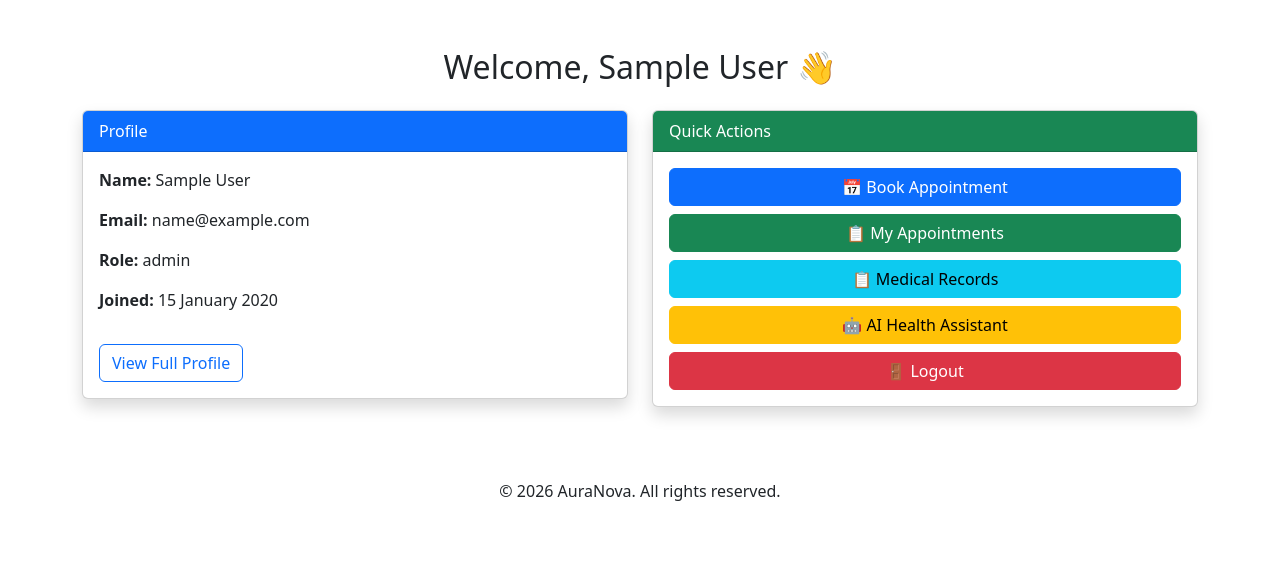
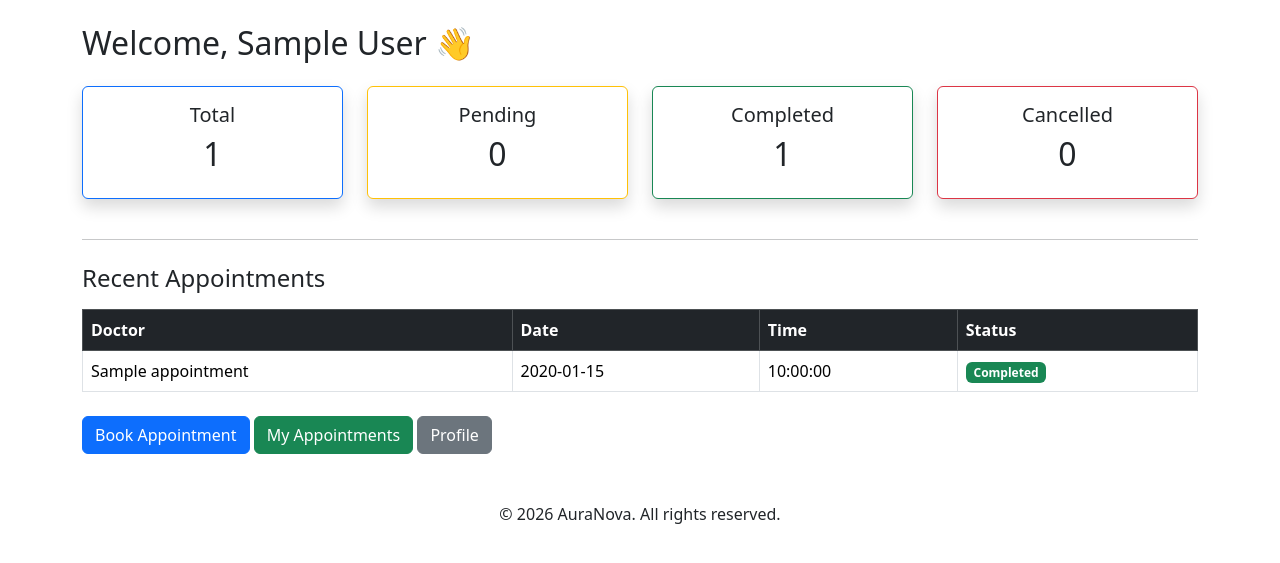
Before and after one commit to chandanachandanan34-ui/AuraNova, a Flask app: page /patient/dashboard in a window 1280 px wide. Shown: the part 56-619 px from the top of the page. Run offline with Flask 3, Linux system fonts and the light colour scheme; a user stored in the database is signed in; tables that the repository leaves empty hold one stand-in row (values such as "Sample post").

Commit message:
Completed Module 7 - Dashboard Statistics

```diff
--- a/app/patient/routes.py
+++ b/app/patient/routes.py
@@ -28,27 +28,35 @@ bp = Blueprint("patient", __name__)
 @login_required
 def dashboard():
     """
-    Display the patient dashboard.
+   Display the patient dashboard.
     """
 
-    total_appointments = Appointment.query.filter_by(
-        patient_id=current_user.id
-    ).count()
+    appointments = (
+        Appointment.query.filter_by(
+            patient_id=current_user.id
+        )
+        .order_by(Appointment.appointment_date.desc())
+        .all()
+    )
 
-    pending_appointments = Appointment.query.filter_by(
-        patient_id=current_user.id,
-        status="Pending"
-    ).count()
+    total_appointments = len(appointments)
 
-    completed_appointments = Appointment.query.filter_by(
-        patient_id=current_user.id,
-        status="Completed"
-    ).count()
+    pending_appointments = sum(
+        1 for appointment in appointments
+        if appointment.status == "Pending"
+    )
 
-    cancelled_appointments = Appointment.query.filter_by(
-        patient_id=current_user.id,
-        status="Cancelled"
-    ).count()
+    completed_appointments = sum(
+        1 for appointment in appointments
+        if appointment.status == "Completed"
+    )
+
+    cancelled_appointments = sum(
+        1 for appointment in appointments
+        if appointment.status == "Cancelled"
+    )
+
+    recent_appointments = appointments[:5]
 
     return render_template(
         "patient/dashboard.html",
@@ -56,9 +64,8 @@ def dashboard():
         pending_appointments=pending_appointments,
         completed_appointments=completed_appointments,
         cancelled_appointments=cancelled_appointments,
+        recent_appointments=recent_appointments,
     )
-
-
 @bp.route("/profile")
 @login_required
 def profile():
--- a/app/templates/patient/dashboard.html
+++ b/app/templates/patient/dashboard.html
@@ -6,101 +6,135 @@ Patient Dashboard
 
 {% block content %}
 
-<div class="container mt-5">
+<div class="container mt-4">
 
-    <h2 class="text-center mb-4">
+    <h2 class="mb-4">
         Welcome, {{ current_user.full_name }} 👋
     </h2>
 
     <div class="row">
 
-        <div class="col-md-6 mb-4">
-
-            <div class="card shadow">
-
-                <div class="card-header bg-primary text-white">
-                    Profile
+        <div class="col-md-3 mb-3">
+            <div class="card text-center border-primary shadow">
+                <div class="card-body">
+                    <h5>Total</h5>
+                    <h2>{{ total_appointments }}</h2>
                 </div>
-
-                <div class="card-body">
-
-                    <p>
-                        <strong>Name:</strong>
-                        {{ current_user.full_name }}
-                    </p>
-
-                    <p>
-                        <strong>Email:</strong>
-                        {{ current_user.email }}
-                    </p>
-
-                    <p>
-                        <strong>Role:</strong>
-                        {{ current_user.role }}
-                    </p>
-
-                    <p>
-                        <strong>Joined:</strong>
-                        {{ current_user.created_at.strftime("%d %B %Y") }}
-                    </p>
-
-                    <a
-                        href="{{ url_for('patient.profile') }}"
-                        class="btn btn-outline-primary mt-3"
-                    >
-                        View Full Profile
-                    </a>
-
-                </div>
-
             </div>
-
         </div>
 
-        <div class="col-md-6 mb-4">
+        <div class="col-md-3 mb-3">
+            <div class="card text-center border-warning shadow">
+                <div class="card-body">
+                    <h5>Pending</h5>
+                    <h2>{{ pending_appointments }}</h2>
+                </div>
+            </div>
+        </div>
 
-            <div class="card shadow">
+        <div class="col-md-3 mb-3">
+            <div class="card text-center border-success shadow">
+                <div class="card-body">
+                    <h5>Completed</h5>
+                    <h2>{{ completed_appointments }}</h2>
+                </div>
+            </div>
+        </div>
 
-                <div class="card-header bg-success text-white">
-                    Quick Actions
+        <div class="col-md-3 mb-3">
+            <div class="card text-center border-danger shadow">
+                <div class="card-body">
+                    <h5>Cancelled</h5>
+                    <h2>{{ cancelled_appointments }}</h2>
                 </div>
+            </div>
+        </div>
 
-                <div class="card-body d-grid gap-2">
+    </div>
 
-                    <a
-                        href="{{ url_for('patient.book_appointment') }}"
-                        class="btn btn-primary"
-                    >
-                        📅 Book Appointment
-                    </a>
+    <hr class="my-4">
 
-                    <a
-    href="{{ url_for('patient.appointments') }}"
-    class="btn btn-success"
->
-    📋 My Appointments
-</a>
+    <h4>Recent Appointments</h4>
 
-                    <button class="btn btn-info">
-                        📋 Medical Records
-                    </button>
+    {% if recent_appointments %}
 
-                    <button class="btn btn-warning">
-                        🤖 AI Health Assistant
-                    </button>
+    <table class="table table-bordered table-hover mt-3">
 
-                    <a
-                        href="{{ url_for('auth.logout') }}"
-                        class="btn btn-danger"
-                    >
-                        🚪 Logout
-                    </a>
+        <thead class="table-dark">
 
-                </div>
+            <tr>
+                <th>Doctor</th>
+                <th>Date</th>
+                <th>Time</th>
+                <th>Status</th>
+            </tr>
 
-            </div>
+        </thead>
 
+        <tbody>
+
+        {% for appointment in recent_appointments %}
+
+            <tr>
+
+                <td>{{ appointment.doctor_name }}</td>
+
+                <td>{{ appointment.appointment_date }}</td>
+
+                <td>{{ appointment.appointment_time }}</td>
+
+                <td>
+
+                    {% if appointment.status == "Pending" %}
+                        <span class="badge bg-warning text-dark">
+                            {{ appointment.status }}
+                        </span>
+
+                    {% elif appointment.status == "Completed" %}
+                        <span class="badge bg-success">
+                            {{ appointment.status }}
+                        </span>
+
+                    {% else %}
+                        <span class="badge bg-danger">
+                            {{ appointment.status }}
+                        </span>
+                    {% endif %}
+
+                </td>
+
+            </tr>
+
+        {% endfor %}
+
+        </tbody>
+
+    </table>
+
+    {% else %}
+
+        <div class="alert alert-info mt-3">
+            No appointments found.
         </div>
+
+    {% endif %}
+
+    <div class="mt-4">
+
+        <a href="{{ url_for('patient.book_appointment') }}"
+           class="btn btn-primary">
+            Book Appointment
+        </a>
+
+        <a href="{{ url_for('patient.appointments') }}"
+           class="btn btn-success">
+            My Appointments
+        </a>
+
+        <a href="{{ url_for('patient.profile') }}"
+           class="btn btn-secondary">
+            Profile
+        </a>
 
     </div>
 
```
